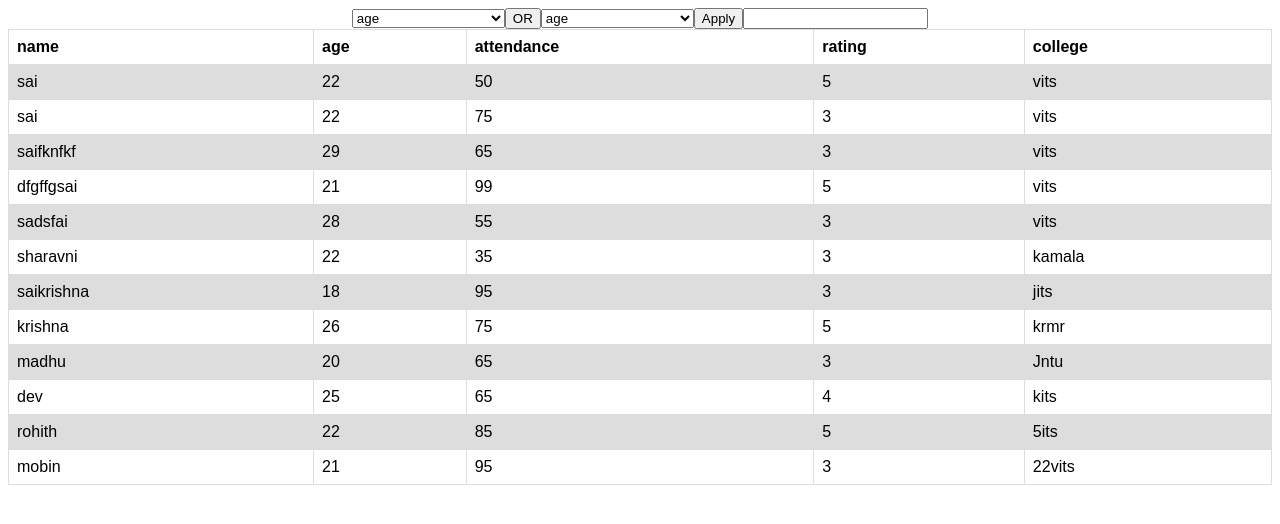
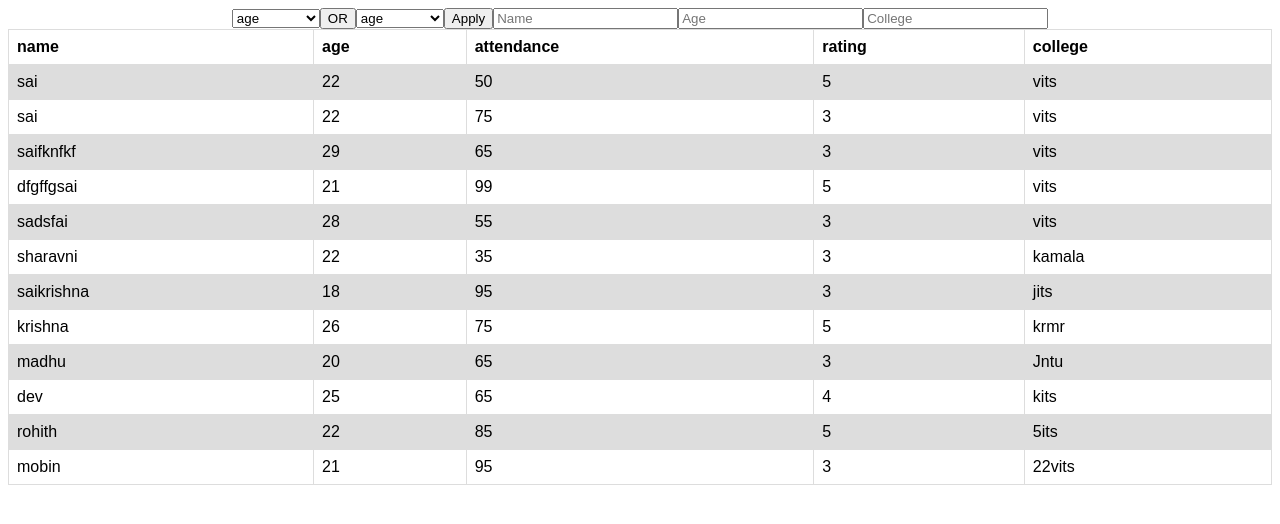
Before and after one commit to saikrishna-muppa/table-search-bar-, a React (Create React App) app: page / in a window 1280 px wide. Shown: the top 524 px of the page. Built offline with nearby package versions, Linux system fonts and the light colour scheme.

Commit message:
added-inputs-types

```diff
--- a/package.json
+++ b/package.json
@@ -1,5 +1,5 @@
 {
-  "name": "table-search-bar",
+  "name": "table-search-bar-dynamic-fileds",
   "version": "1.0.0",
   "description": "",
   "keywords": [],
--- a/src/ClausesFilter/Filterization.js
+++ b/src/ClausesFilter/Filterization.js
@@ -5,15 +5,13 @@ export default function App() {
   const [condition, setCondition] = useState(false);
   const [first, setFirst] = useState("age");
   const [second, setSecond] = useState("attendance");
-  const searchJobs = (searchKey) => {
-    const text = data.filter((obj) =>
-      Object.keys(obj).some((key) =>
-        obj[key].toLowerCase().includes(searchKey.toLowerCase())
-      )
-    );
-    setfilterData(text);
-    if (searchKey !== "") {
-      return text;
+  const filterFunction = (searchTerm, objKey) => {
+    const filteredData = filterdata.filter((obj) => {
+      return obj[objKey].toLowerCase().includes(searchTerm.toLowerCase());
+    });
+    setfilterData(filteredData);
+    if (searchTerm !== "") {
+      return filteredData;
     } else {
       setfilterData(data);
     }
@@ -39,7 +37,7 @@ export default function App() {
     } else {
       sorted = [...data].sort((a, b) => b[sortProperty] - a[sortProperty]);
     }
-    console.log(sorted, "sorted");
+    console.log(sortArray, "sorted");
     setfilterData(sorted);
   };
 
@@ -65,18 +63,18 @@ export default function App() {
 
         return b[first] - a[first] || b[second] - a[second];
       });
-      console.log("filterData", first + "AND" + second);
+      console.log("filterData:", first + "AND" + second);
       setfilterData(sorted);
     } else {
-      var sorted;
+      // var sorted;
       sorted = [...data].sort((a, b) => {
         // console.log(b.attendance - a.attendance || b.rating - a.rating, "ww");
 
-        return b[first] - a[first] || b[second] - a[second];
+        return b[second] - a[second] || b[first] - a[first];
       });
 
       setfilterData(sorted);
-      console.log("filterData", first + "OR" + second);
+      console.log("filterData:", first + "OR" + second);
     }
   };
   return (
@@ -85,7 +83,6 @@ export default function App() {
         <option value="age">age</option>
         <option value="rating">rating</option>
         <option value="attendance">attendance</option>
-        <option value="ratingandattendance">rating And attendance</option>
       </select>
       <button onClick={() => setCondition(!condition)}>
         {condition ? <div>AND</div> : <div>OR</div>}{" "}
@@ -94,12 +91,25 @@ export default function App() {
         <option value="age">age</option>
         <option value="rating">rating</option>
         <option value="attendance">attendance</option>
-        <option value="ratingandattendance">rating And attendance</option>
       </select>
       <button onClick={() => applyFilter()}>Apply</button>
       <input
         type="text"
-        onChange={(e) => searchJobs(e.target.value.toString())}
+        name="name"
+        placeholder="Name"
+        onChange={(e) => filterFunction(e.target.value, "name")}
+      ></input>
+      <input
+        type="text"
+        name="age"
+        placeholder="Age"
+        onChange={(e) => filterFunction(e.target.value, "age")}
+      ></input>
+      <input
+        type="text"
+        name="college"
+        placeholder="College"
+        onChange={(e) => filterFunction(e.target.value, "college")}
       ></input>
       <table>
         <thead>
--- a/src/table.js
+++ b/src/table.js
@@ -1,8 +1,95 @@
 import { useState } from "react";
-import { data } from "./data";
+// import { data } from "./data";
 import "./styles.css";
 
 export const SearchValue = () => {
+  const data = [
+    {
+      name: "sai",
+      age: "22",
+      attendance: "50",
+      rating: "5",
+      college: "vits"
+    },
+    {
+      name: "sai",
+      age: "22",
+      attendance: "75",
+      rating: "3",
+      college: "vits"
+    },
+    {
+      name: "saifknfkf",
+      age: "29",
+      attendance: "65",
+      rating: "3",
+      college: "vits"
+    },
+    {
+      name: "dfgffgsai",
+      age: "21",
+      attendance: "99",
+      rating: "5",
+      college: "vits"
+    },
+    {
+      name: "sadsfai",
+      age: "28",
+      attendance: "55",
+      rating: "3",
+      college: "vits"
+    },
+    {
+      name: "sharavni",
+      age: "22",
+      attendance: "35",
+      rating: "3",
+      college: "kamala"
+    },
+    {
+      name: "saikrishna",
+      age: "18",
+      attendance: "95",
+      rating: "3",
+      college: "jits"
+    },
+    {
+      name: "krishna",
+      age: "26",
+      attendance: "75",
+      rating: "5",
+      college: "krmr"
+    },
+    {
+      name: "madhu",
+      age: "20",
+      attendance: "65",
+      rating: "3",
+      college: "Jntu"
+    },
+    {
+      name: "dev",
+      age: "25",
+      attendance: "65",
+      rating: "4",
+      college: "kits"
+    },
+    {
+      name: "rohith",
+      age: "22",
+      attendance: "85",
+      rating: "5",
+      college: "5its"
+    },
+    {
+      name: "mobin",
+      age: "21",
+      attendance: "95",
+      rating: "3",
+      college: "22vits"
+    }
+  ];
+
   const [appData] = useState(data);
   const [filterdata, setfilterData] = useState(appData);
 
```
